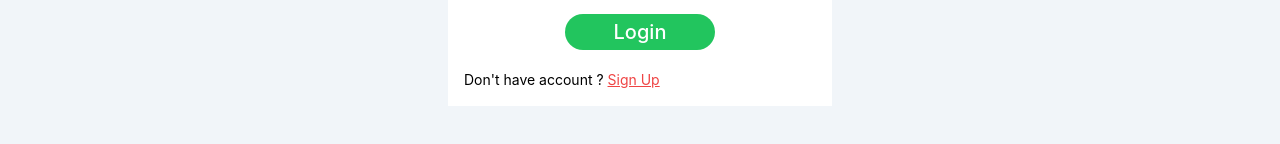
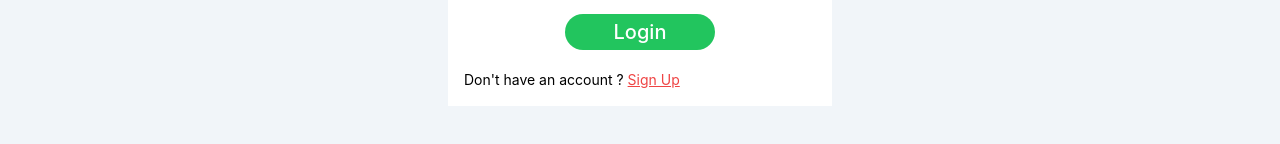
Before and after one commit to VictorBK/Andrada-Grocery-Store-project, a React (Create React App) app in the folder frontend/: page /login in a window 1280 px wide. Shown: the part 326-470 px from the top of the page. Built offline with nearby package versions, Linux system fonts and the light colour scheme; no server answers.

Commit message:
Login changes

```diff
--- a/frontend/src/page/Login.js
+++ b/frontend/src/page/Login.js
@@ -3,7 +3,7 @@ import loginSignupImage from "../assets/login-animation.gif";
 import { BiShow, BiHide } from "react-icons/bi";
 import { Link } from "react-router-dom";
 import { BsEmojiSmileUpsideDown } from "react-icons/bs";
-import { toast } from "react-hot-toast"
+import { toast } from "react-hot-toast";
 import { useNavigate } from "react-router-dom";
 import { useDispatch, useSelector } from "react-redux";
 import { loginRedux } from "../redux/userSlice";
@@ -112,7 +112,7 @@ const Login = () => {
           </button>
         </form>
         <p className="text-left text-sm mt-2">
-          Don't  have account ?{" "}
+          Don't have an account ?{" "}
           <Link to={"/signup"} className="text-red-500 underline">
             Sign Up
           </Link>
```
